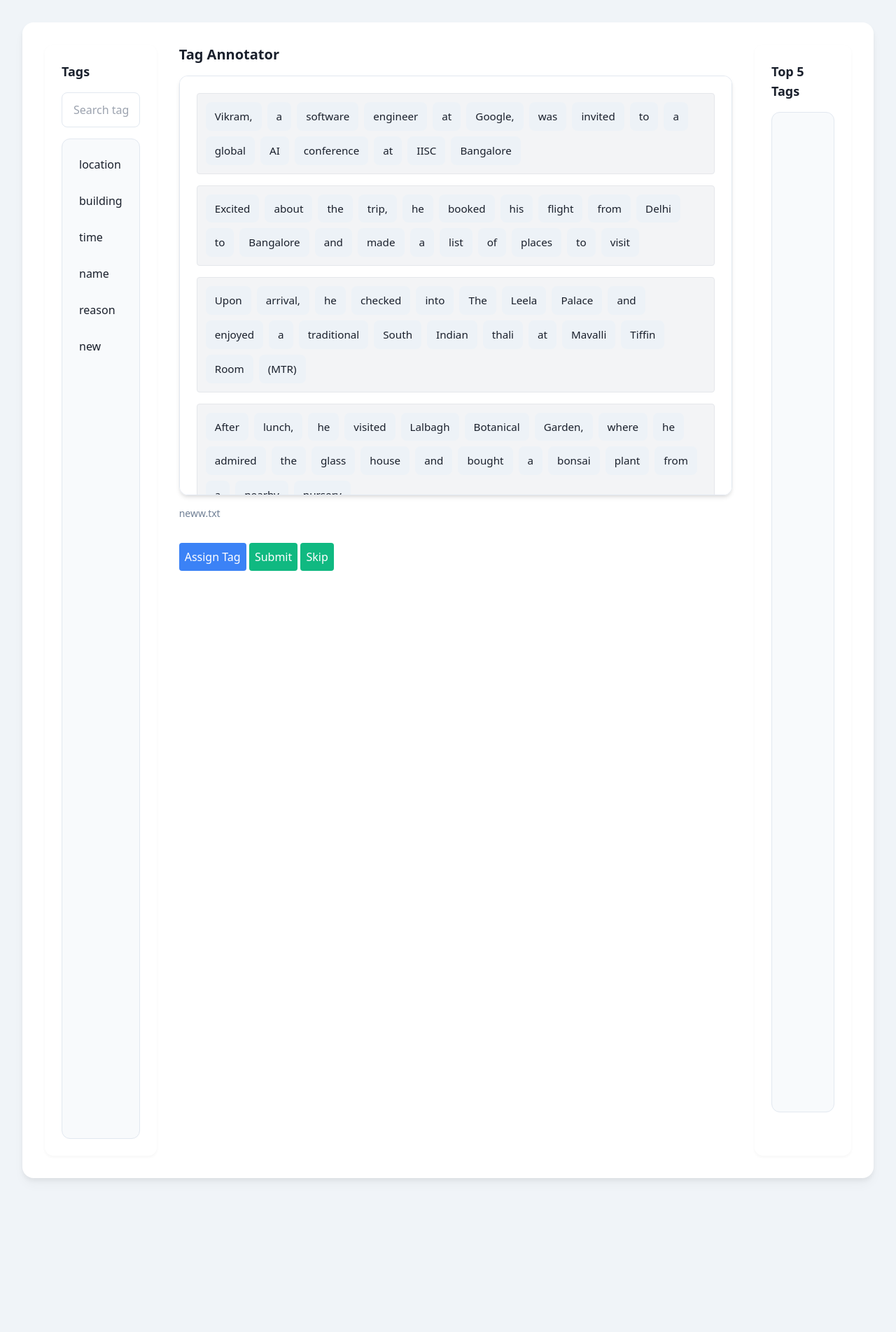
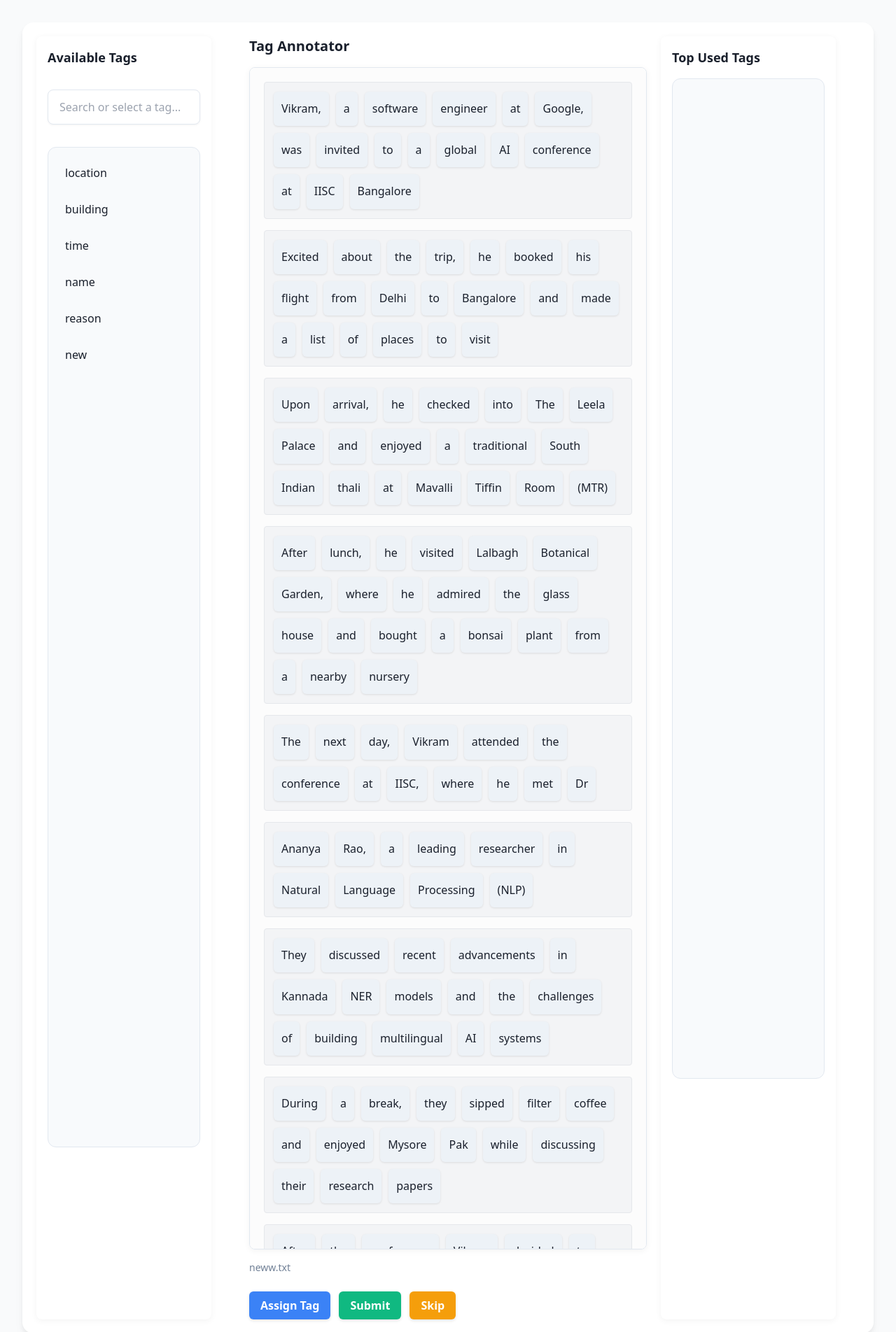
Before and after one commit to vaiva-a/NER_repo, a Django app: page /home/ in a window 1280 px wide. Shown: the top 1904 px of the page at 70% size. Run offline with Django 5.2, Linux system fonts and the light colour scheme; a user stored in the database is signed in; data comes from the database, SQL or seed files in the repository.

Commit message:
improved home UI+ added notifications

```diff
--- a/tags/static/css/home.css
+++ b/tags/static/css/home.css
@@ -170,3 +170,154 @@
   background: #ed8936;
   color: white;
 }
+/* Improved styling for word elements */
+.word {
+  display: inline-block;
+  padding: 6px 10px;
+  margin: 5px;
+  border-radius: 6px;
+  cursor: pointer;
+  position: relative;
+  transition: all 0.2s ease;
+  font-size: 16px;
+  box-shadow: 0 1px 3px rgba(0, 0, 0, 0.1);
+}
+
+.word:hover {
+  transform: translateY(-2px);
+  box-shadow: 0 2px 5px rgba(0, 0, 0, 0.15);
+}
+
+.word.selected {
+  border: 2px solid #3182ce;
+  box-shadow: 0 0 0 2px rgba(49, 130, 206, 0.3);
+}
+
+/* Improved tag label styling */
+.tag-label {
+  display: block;
+  font-size: 11px;
+  font-weight: 600;
+  color: #1a202c;
+  padding: 2px 6px;
+  border-radius: 4px;
+  text-align: center;
+  position: absolute;
+  bottom: -18px;
+  left: 50%;
+  transform: translateX(-50%);
+  white-space: nowrap;
+  background-color: #f7fafc;
+  border: 1px solid #e2e8f0;
+  box-shadow: 0 1px 2px rgba(0, 0, 0, 0.05);
+  opacity: 0.9;
+  letter-spacing: 0.5px;
+  text-transform: lowercase;
+}
+
+/* Tag color definitions */
+.tag-person {
+  background-color: #4299e1;
+  color: white;
+}
+
+.tag-location {
+  background-color: #48bb78;
+  color: white;
+}
+
+.tag-object {
+  background-color: #ed8936;
+  color: white;
+}
+
+.tag-building {
+  background-color: #a0522d;
+  color: white;
+}
+
+.tag-none {
+  background-color: #edf2f7;
+  color: #2d3748;
+}
+
+/* Container styling improvements */
+.container {
+  display: grid;
+  grid-template-columns: 1fr 2fr 1fr;
+  gap: 20px;
+  padding: 20px;
+  max-width: 1400px;
+  margin: 0 auto;
+}
+
+.tag-container {
+  background-color: white;
+  border-radius: 8px;
+  padding: 16px;
+  box-shadow: 0 2px 10px rgba(0, 0, 0, 0.05);
+}
+
+#sentencesContainer {
+  line-height: 2.2;
+  background-color: #fcfcfc;
+  padding: 20px;
+  border-radius: 8px;
+  box-shadow: 0 2px 10px rgba(0, 0, 0, 0.05);
+}
+
+/* Button styling improvements */
+button {
+  transition: all 0.2s ease;
+  font-weight: 600;
+  padding: 8px 16px !important;
+  border-radius: 6px !important;
+  box-shadow: 0 2px 4px rgba(0, 0, 0, 0.1);
+}
+
+button:hover {
+  transform: translateY(-1px);
+  box-shadow: 0 4px 6px rgba(0, 0, 0, 0.1);
+}
+
+button:active {
+  transform: translateY(1px);
+  box-shadow: 0 1px 2px rgba(0, 0, 0, 0.1);
+}
+
+/* Top tags list styling */
+#topTagsList {
+  margin-top: 12px;
+}
+
+.top-tag-item {
+  display: flex;
+  justify-content: space-between;
+  padding: 8px 12px;
+  margin-bottom: 8px;
+  background-color: #f7fafc;
+  border-radius: 6px;
+  font-weight: 500;
+}
+
+.top-tag-name {
+  display: inline-block;
+  padding: 2px 8px;
+  border-radius: 4px;
+  font-weight: 600;
+}
+
+/* Input field improvements */
+input[type="text"] {
+  border: 1px solid #e2e8f0;
+  border-radius: 6px;
+  padding: 10px 12px;
+  transition: all 0.2s ease;
+  box-shadow: 0 1px 3px rgba(0, 0, 0, 0.05);
+}
+
+input[type="text"]:focus {
+  border-color: #4299e1;
+  box-shadow: 0 0 0 3px rgba(66, 153, 225, 0.15);
+  outline: none;
+}
--- a/tags/static/js/home.js
+++ b/tags/static/js/home.js
@@ -94,61 +94,174 @@
   wordDiv.dataset.wordIndex = wordIndex;
 }
 
+// function assignTag() {
+//   let selectedWordDiv = document.querySelector(".word.selected");
+//   if (!selectedWordDiv) {
+//     alert("Select a word first!");
+//     return;
+//   }
+//   let selectedTag = document.getElementById("tagSearch").value;
+//   if (!tags.includes(selectedTag)) {
+//     alert("Invalid tag!");
+//     return;
+//   }
+//   let sentenceIndex = selectedWordDiv.dataset.sentenceIndex;
+//   let wordIndex = selectedWordDiv.dataset.wordIndex;
+//   allTagData[sentenceIndex].annotations[wordIndex].tag = selectedTag;
+
+//   const tagColors = {
+//     person: "blue",
+//     location: "green",
+//     object: "orange",
+//     building: "brown",
+//     None: "#edf2f7",
+//   };
+
+//   selectedWordDiv.style.backgroundColor = tagColors[selectedTag] || "lightblue";
+//   selectedWordDiv.style.color = selectedTag === "None" ? "#2d3748" : "white";
+
+//   tagUsageCount[selectedTag] = (tagUsageCount[selectedTag] || 0) + 1;
+//   updateTopTags();
+// }
 function assignTag() {
   let selectedWordDiv = document.querySelector(".word.selected");
   if (!selectedWordDiv) {
-    alert("Select a word first!");
+    showNotification("Please select a word first", "error");
     return;
   }
+
   let selectedTag = document.getElementById("tagSearch").value;
   if (!tags.includes(selectedTag)) {
-    alert("Invalid tag!");
+    showNotification("Invalid tag selected", "error");
     return;
   }
+
   let sentenceIndex = selectedWordDiv.dataset.sentenceIndex;
   let wordIndex = selectedWordDiv.dataset.wordIndex;
   allTagData[sentenceIndex].annotations[wordIndex].tag = selectedTag;
 
+  // Remove all tag classes first
+  selectedWordDiv.classList.remove("tag-person", "tag-location", "tag-object", "tag-building", "tag-none");
+
+  // Add the appropriate tag class
+  selectedWordDiv.classList.add(`tag-${selectedTag.toLowerCase()}`);
+
+  // Remove existing tag label if any
+  let existingTagLabel = selectedWordDiv.querySelector(".tag-label");
+  if (existingTagLabel) {
+    existingTagLabel.remove();
+  }
+
+  // Create and append tag label
+  let tagLabel = document.createElement("div");
+  tagLabel.className = "tag-label";
+  tagLabel.innerText = selectedTag;
+
+  selectedWordDiv.appendChild(tagLabel);
+
+  // Update tag usage statistics
+  tagUsageCount[selectedTag] = (tagUsageCount[selectedTag] || 0) + 1;
+  updateTopTags();
+
+  // Show success notification
+  showNotification(`Tagged "${selectedWordDiv.innerText}" as ${selectedTag}`, "success");
+
+  // Auto-select next word if available
+  selectNextWord(selectedWordDiv);
+}
+
+// Helper function to show notifications
+function showNotification(message, type) {
+  // Check if notification container exists, if not create it
+  let notifContainer = document.getElementById("notification-container");
+  if (!notifContainer) {
+    notifContainer = document.createElement("div");
+    notifContainer.id = "notification-container";
+    notifContainer.style.position = "fixed";
+    notifContainer.style.bottom = "20px";
+    notifContainer.style.right = "20px";
+    notifContainer.style.zIndex = "1000";
+    document.body.appendChild(notifContainer);
+  }
+
+  const notification = document.createElement("div");
+  notification.className = `notification ${type}`;
+  notification.innerText = message;
+  notification.style.padding = "12px 16px";
+  notification.style.marginBottom = "10px";
+  notification.style.borderRadius = "6px";
+  notification.style.boxShadow = "0 4px 6px rgba(0, 0, 0, 0.1)";
+  notification.style.animation = "fadeIn 0.3s, fadeOut 0.3s 2.7s";
+  notification.style.fontWeight = "500";
+
+  if (type === "success") {
+    notification.style.backgroundColor = "#48bb78";
+    notification.style.color = "white";
+  } else if (type === "error") {
+    notification.style.backgroundColor = "#f56565";
+    notification.style.color = "white";
+  }
+
+  notifContainer.appendChild(notification);
+
+  // Remove notification after 3 seconds
+  setTimeout(() => {
+    notification.remove();
+  }, 3000);
+}
+
+// Function to automatically select the next word
+function selectNextWord(currentWordDiv) {
+  const words = Array.from(document.querySelectorAll(".word"));
+  const currentIndex = words.indexOf(currentWordDiv);
+
+  if (currentIndex < words.length - 1) {
+    currentWordDiv.classList.remove("selected");
+    if(words[currentIndex + 1]){
+      words[currentIndex + 1].classList.add("selected");
+      words[currentIndex + 1].scrollIntoView({ behavior: "smooth", block: "center" });
+    }
+
+  }
+}
+
+// Improved function to update top tags display
+function updateTopTags() {
+  const topTagsList = document.getElementById("topTagsList");
+  topTagsList.innerHTML = "";
+
+  // Get tags sorted by usage count
+  const sortedTags = Object.entries(tagUsageCount)
+    .sort((a, b) => b[1] - a[1])
+    .slice(0, 5);
+
   const tagColors = {
-    person: "blue",
-    location: "green",
-    object: "orange",
-    building: "brown",
-    None: "#edf2f7",
+    person: "#4299e1",
+    location: "#48bb78",
+    object: "#ed8936",
+    building: "#a0522d",
+    None: "#edf2f7"
   };
 
-  selectedWordDiv.style.backgroundColor = tagColors[selectedTag] || "lightblue";
-  selectedWordDiv.style.color = selectedTag === "None" ? "#2d3748" : "white";
+  sortedTags.forEach(([tag, count]) => {
+    const tagItem = document.createElement("div");
+    tagItem.className = "top-tag-item";
 
-  tagUsageCount[selectedTag] = (tagUsageCount[selectedTag] || 0) + 1;
-  updateTopTags();
-}
+    const tagName = document.createElement("span");
+    tagName.className = "top-tag-name";
+    tagName.innerText = tag;
+    tagName.style.backgroundColor = tagColors[tag.toLowerCase()] || "#718096";
+    tagName.style.color = tag.toLowerCase() === "none" ? "#2d3748" : "white";
 
-function updateTopTags() {
-  let topTagsDiv = document.getElementById("topTagsList");
-  topTagsDiv.innerHTML = "";
-  let index = 0;
-  // Sort tags by usage and get the top 5
-  let topTags = Object.entries(tagUsageCount)
-    .sort((a, b) => b[1] - a[1])
-    .slice(0, 5)
-    .map((tag) => tag[0]);
-  // Create buttons for top tags
-  topTags.forEach((tag) => {
-    let tagDiv = document.createElement("div");
-    tagDiv.innerText = index + 1 + " - " + tag;
-    tagDiv.classList.add("word");
+    const tagCount = document.createElement("span");
+    tagCount.className = "top-tag-count";
+    tagCount.innerText = count;
 
-    tagDiv.onclick = () => {
-      document.getElementById("tagSearch").value = tag; // Update tagSearch
-    };
-    tagShortcuts[index + 1] = tag;
-    index++;
-    topTagsDiv.appendChild(tagDiv);
-    console.log(tagShortcuts);
+    tagItem.appendChild(tagName);
+    tagItem.appendChild(tagCount);
+    topTagsList.appendChild(tagItem);
   });
 }
-
 document.addEventListener("keydown", function (event) {
   let num = event.key;
   if (num >= "1" && num <= "5" && tagShortcuts[num]) {
--- a/tags/templates/tags/home.html
+++ b/tags/templates/tags/home.html
@@ -1,50 +1,62 @@
 {% load static %}
 <!DOCTYPE html>
 <html lang="en">
-
 <head>
     <title>Tag Manager</title>
     <link rel="stylesheet" type="text/css" href="{% static 'css/home.css' %}" />
     <link href="https://cdnjs.cloudflare.com/ajax/libs/tailwindcss/2.2.19/tailwind.min.css" rel="stylesheet" />
+    <style>
+        @keyframes fadeIn {
+            from { opacity: 0; transform: translateY(10px); }
+            to { opacity: 1; transform: translateY(0); }
+        }
+
+        @keyframes fadeOut {
+            from { opacity: 1; transform: translateY(0); }
+            to { opacity: 0; transform: translateY(10px); }
+        }
+    </style>
 </head>
 
-<body>
+<body class="bg-gray-50">
     <script>
         const tag1 = "{{ tags|safe }}"; //might get slow..change to api fetch
     </script>
     <script src="{% static 'js/home.js' %}"></script>
+
     <div class="container">
         <div class="tag-container">
-            <h3 class="text-lg font-bold">Tags</h3>
+            <h3 class="text-lg font-bold mb-4">Available Tags</h3>
 
-            <input type="text" id="tagSearch" class="p-2 border rounded w-full" placeholder="Search tags..."
-                onkeyup="filterTags()" />
+            <input type="text" id="tagSearch" class="p-2 border rounded w-full mb-4"
+                   placeholder="Search or select a tag..." onkeyup="filterTags()" />
             <div class="tag-list" id="tagList"></div>
         </div>
-        <div>
+
+        <div class="main-content">
             <h2 class="text-xl font-bold mb-4">Tag Annotator</h2>
-            <div id="sentencesContainer" class="p-4 border rounded-lg bg-white shadow-md"
-                style="max-height: 600px; overflow-y: auto"></div>
-            <div id="currentFileName" class="text-sm text-gray-500 mt-2"></div>
-            <!-- <div class="stats-container">
-                <h3 class="text-lg font-bold">Top 5 Tags</h3>
-                <ul id="topTags" class="mt-4"></ul>
-            </div> -->
-            <button id="assignTagButton" onclick="assignTag()" class="mt-4 p-2 bg-blue-500 text-white rounded">
+            <div id="sentencesContainer" class="sentences-container"></div>
+            <div id="currentFileName" class="text-sm text-gray-500 mt-2 mb-4"></div>
+
+            <div class="flex space-x-3 mt-6">
+                <button id="assignTagButton" onclick="assignTag()"
+                        class="p-2 bg-blue-500 text-white rounded">
                     Assign Tag
                 </button>
-            <button onclick="submitFile()" class="mt-4 p-2 bg-green-500 text-white rounded">
+                <button onclick="submitFile()"
+                        class="p-2 bg-green-500 text-white rounded">
                     Submit
                 </button>
-            <button class="mt-4 p-2 bg-green-500 text-white rounded" onclick="skipFile()">
+                <button class="p-2 bg-yellow-500 text-white rounded" onclick="skipFile()">
                     Skip
                 </button>
             </div>
+        </div>
+
         <div class="tag-container">
-            <h3 class="text-lg font-bold">Top 5 Tags</h3>
+            <h3 class="text-lg font-bold mb-4">Top Used Tags</h3>
             <div id="topTagsList" class="tag-list"></div>
         </div>
     </div>
 </body>
-
 </html>
```
Also changed, not shown: 1 other file. Lines whose indentation alone changed are shown as unchanged.
